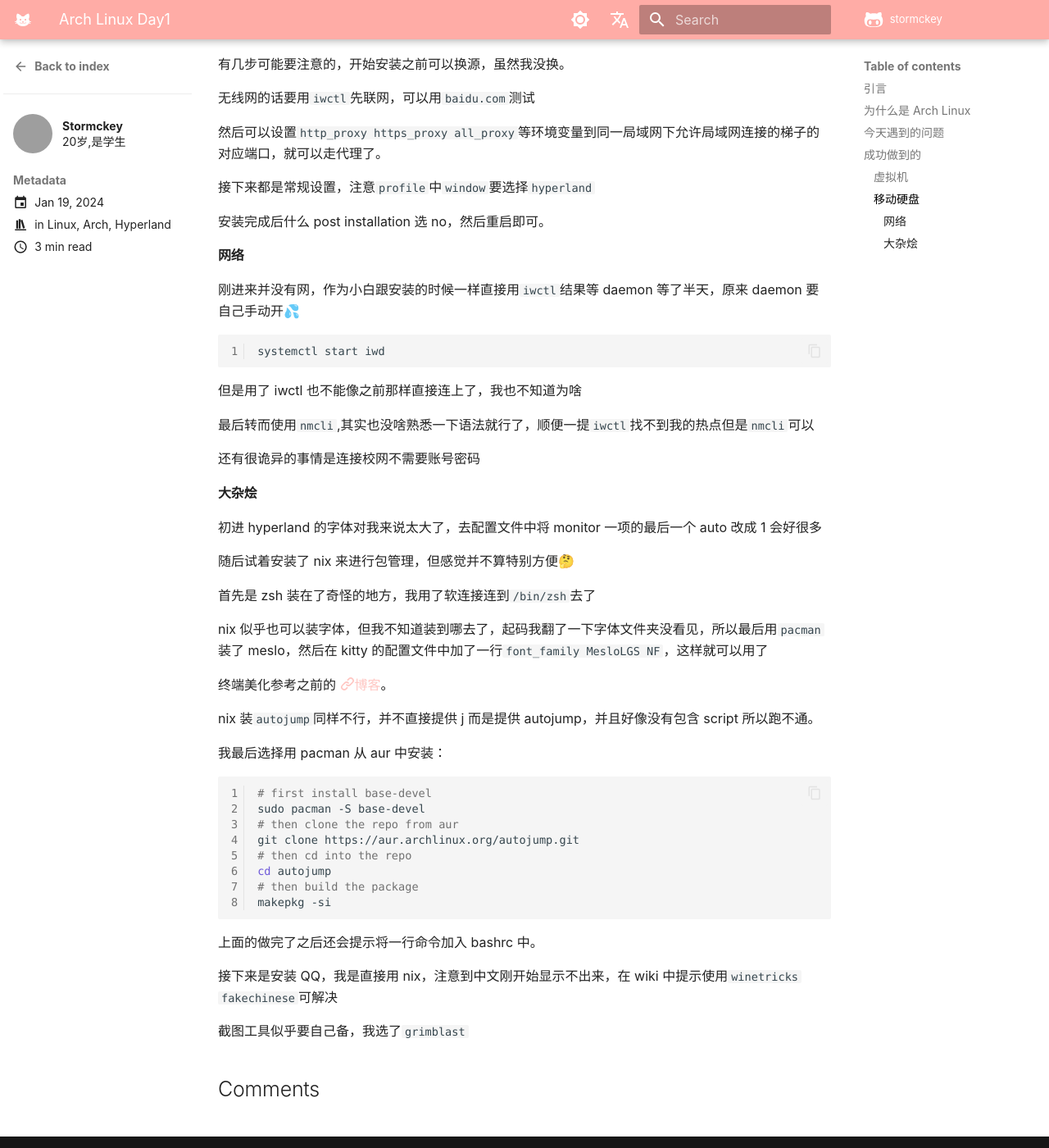
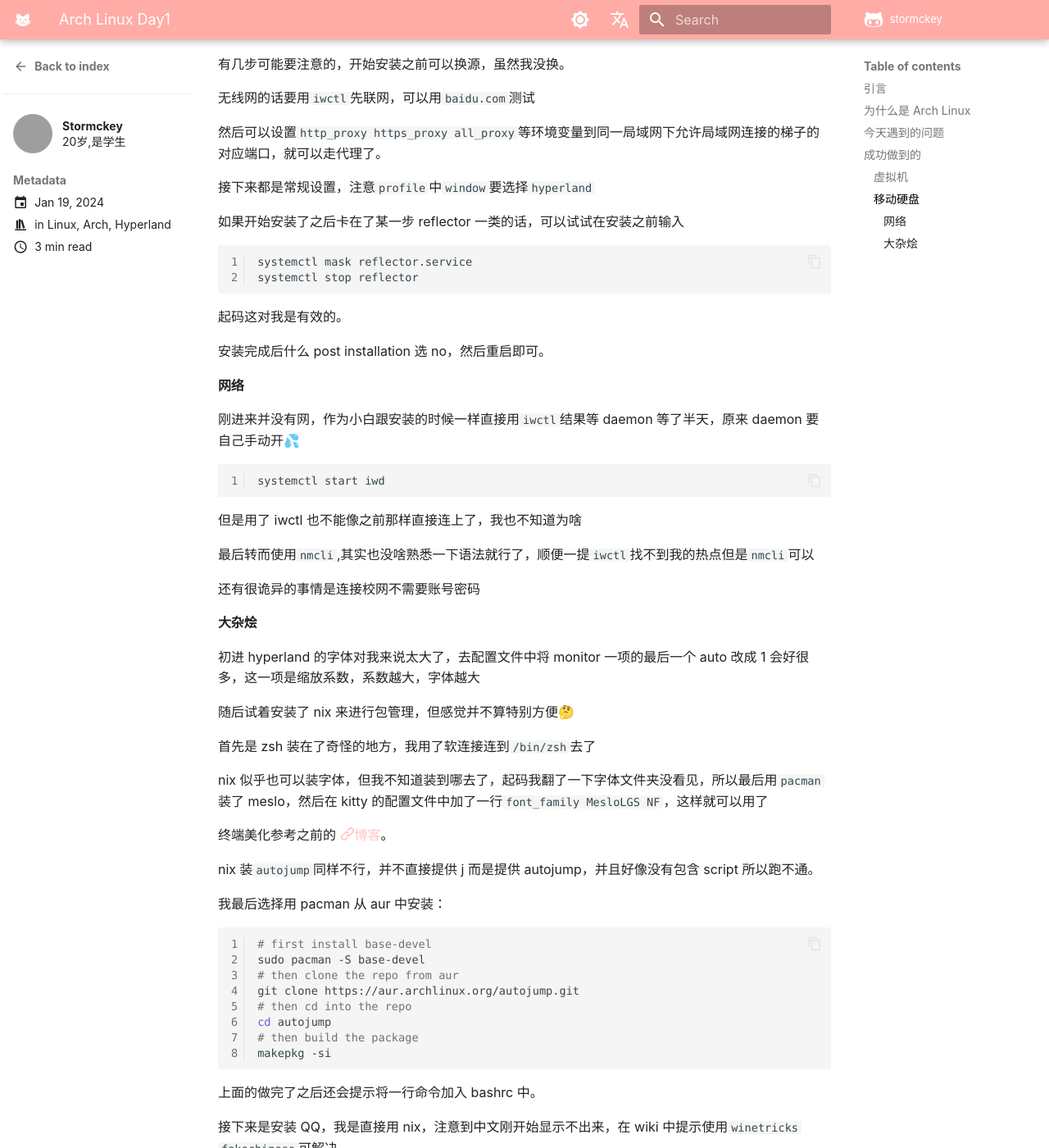
Before and after one commit to stormckey/stormckey.github.io, an MkDocs documentation site: the page built from docs/blog/posts/arch_day1.md, in a window 1280 px wide and 1400 px high, scrolled down 2439 px. Shown: the whole window at 82% size. Built offline with MkDocs 1.6.1 and Material for MkDocs 9.7.7, drawn with Linux system fonts in a browser that asks for light colours; some web fonts are replaced; comment, search, counter and statistics services are not loaded; a style sheet for code colours, icons or effects is not loaded; grey boxes are pictures that could not be loaded.

Commit message:
add some to arch day 1

````diff
--- a/docs/blog/posts/arch_day1.md
+++ b/docs/blog/posts/arch_day1.md
@@ -77,6 +77,14 @@
 
 接下来都是常规设置，注意`profile`中`window`要选择`hyperland`
 
+如果开始安装了之后卡在了某一步 reflector 一类的话，可以试试在安装之前输入
+
+```bash
+systemctl mask reflector.service
+systemctl stop reflector
+```
+起码这对我是有效的。
+
 安装完成后什么 post installation 选 no，然后重启即可。
 
 #### 网络
@@ -93,7 +101,7 @@
 还有很诡异的事情是连接校网不需要账号密码
 
 #### 大杂烩
-初进 hyperland 的字体对我来说太大了，去配置文件中将 monitor 一项的最后一个 auto 改成 1 会好很多
+初进 hyperland 的字体对我来说太大了，去配置文件中将 monitor 一项的最后一个 auto 改成 1 会好很多，这一项是缩放系数，系数越大，字体越大
 
 随后试着安装了 nix 来进行包管理，但感觉并不算特别方便🤔
 
````
